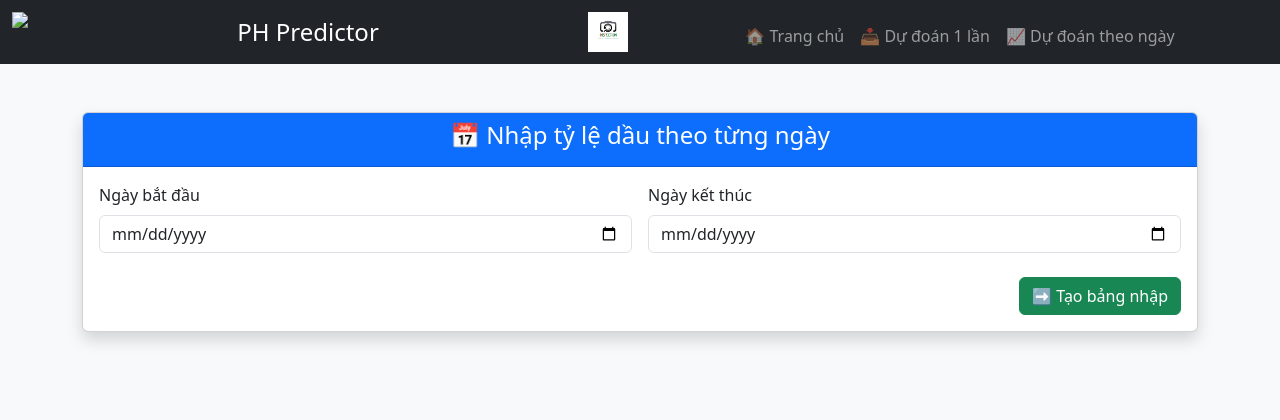
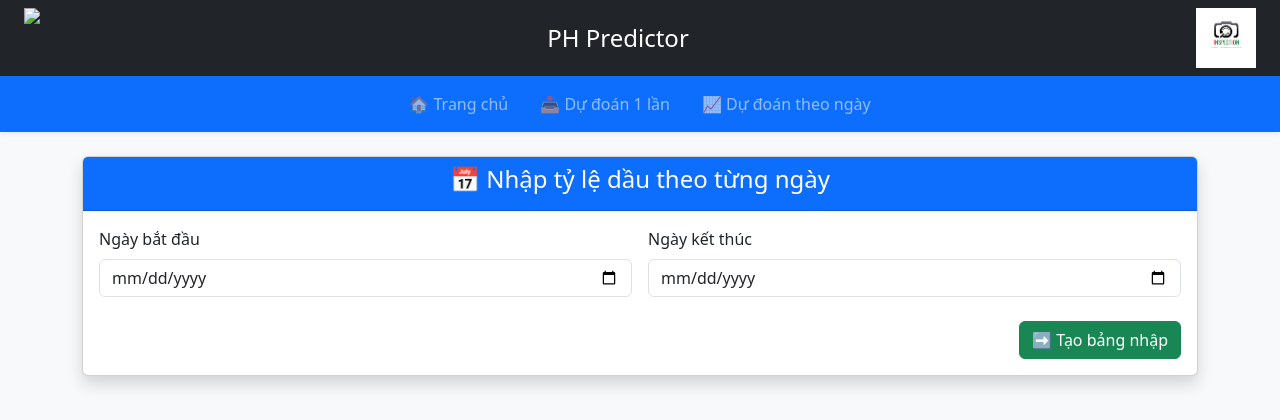
Before and after one commit to minhcuongbk/pH_Predictors_v2.0, a Flask app: page /trend in a window 1280 px wide. Shown: the top 420 px of the page. Run offline with Flask 3, Linux system fonts and the light colour scheme; parts of the project's set-up code (start-up, migrations or seed data) failed here and were passed over.

Commit message:
Update trend_input.html

```diff
--- a/templates/trend_input.html
+++ b/templates/trend_input.html
@@ -3,27 +3,25 @@
 <head>
   <meta charset="UTF-8">
   <title>Nhập tỷ lệ dầu theo ngày</title>
+  <meta name="viewport" content="width=device-width, initial-scale=1">
   <link href="https://cdn.jsdelivr.net/npm/bootstrap@5.3.2/dist/css/bootstrap.min.css" rel="stylesheet">
 </head>
 <body class="bg-light">
-
-<!-- Navbar -->
-<nav class="navbar navbar-expand-lg navbar-dark bg-dark mb-4">
-  <div class="container d-flex justify-content-between align-items-center">
-    <img src="{{ url_for('static', filename='logo_bsr.jpg') }}" height="40">
-    <span class="navbar-brand mx-auto fs-4">PH Predictor</span>
-    <img src="{{ url_for('static', filename='logo_inspection.png') }}" height="40">
-  </div>
-  <div class="container mt-2">
-    <div class="navbar-nav mx-auto text-center">
-      <a class="nav-link" href="/">🏠 Trang chủ</a>
-      <a class="nav-link" href="/predict_single">📥 Dự đoán 1 lần</a>
-      <a class="nav-link" href="/trend">📈 Dự đoán theo ngày</a>
+<div class="bg-dark text-white py-2 px-4 d-flex justify-content-between align-items-center">
+  <img src="{{ url_for('static', filename='logo_bsr.jpg') }}" height="60">
+  <div class="navbar-brand mx-auto fs-4">PH Predictor</div>
+  <img src="{{ url_for('static', filename='logo_inspection.png') }}" height="60">
+</div>
+<nav class="navbar navbar-expand-lg navbar-dark bg-primary shadow-sm">
+  <div class="container justify-content-center">
+    <div class="navbar-nav">
+      <a class="nav-link px-3" href="/">🏠 Trang chủ</a>
+      <a class="nav-link px-3" href="/predict_single">📥 Dự đoán 1 lần</a>
+      <a class="nav-link px-3" href="/trend">📈 Dự đoán theo ngày</a>
     </div>
   </div>
 </nav>
 
-<!-- Nội dung -->
 <div class="container py-4">
   <div class="card shadow">
     <div class="card-header bg-primary text-white text-center">
@@ -31,7 +29,6 @@
     </div>
     <div class="card-body">
       {% if not date_list %}
-      <!-- Bước 1: Nhập khoảng ngày -->
       <form method="post" class="row g-3">
         <div class="col-md-6">
           <label class="form-label">Ngày bắt đầu</label>
@@ -46,7 +43,6 @@
         </div>
       </form>
       {% else %}
-      <!-- Bước 2: Nhập dữ liệu từng ngày -->
       <form method="post">
         <input type="hidden" name="start_date" value="{{ date_list[0] }}">
         <input type="hidden" name="end_date" value="{{ date_list[-1] }}">
```
